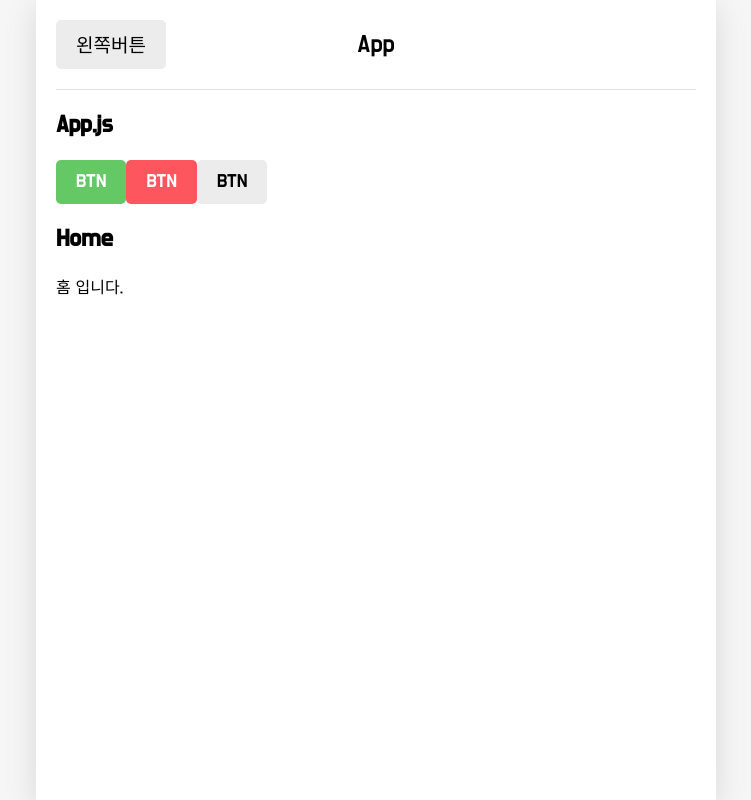
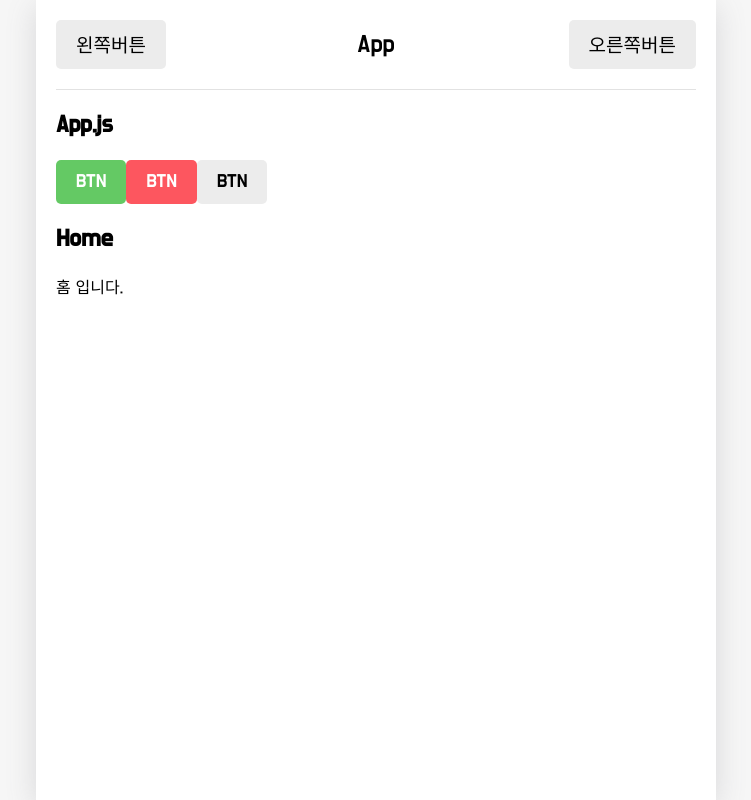
Before and after one commit to hjk92go/emotion-Diary, a React (Create React App) app: page / in a window 1280 px wide. Shown: the whole page, without its empty margins (264-1015 px from the left). Built offline with nearby package versions, Linux system fonts and the light colour scheme; a web font is replaced by a local one.

Commit message:
231128 기초공사(1 add)

```diff
--- a/src/App.js
+++ b/src/App.js
@@ -20,6 +20,7 @@ function App() {
         <MyHeader
           headText={"App"}
           leftChild={<MyButton text={"왼쪽버튼"} onClick={() => alert("왼쪽클릭")} />}
+          rightChild={<MyButton text={"오른쪽버튼"} onClick={() => alert("오른쪽클릭")} />}
         />
         <h2>App.js</h2>
         <MyButton text={"BTN"} onClick={() => alert("btn click!")} type={"positive"} />
```
